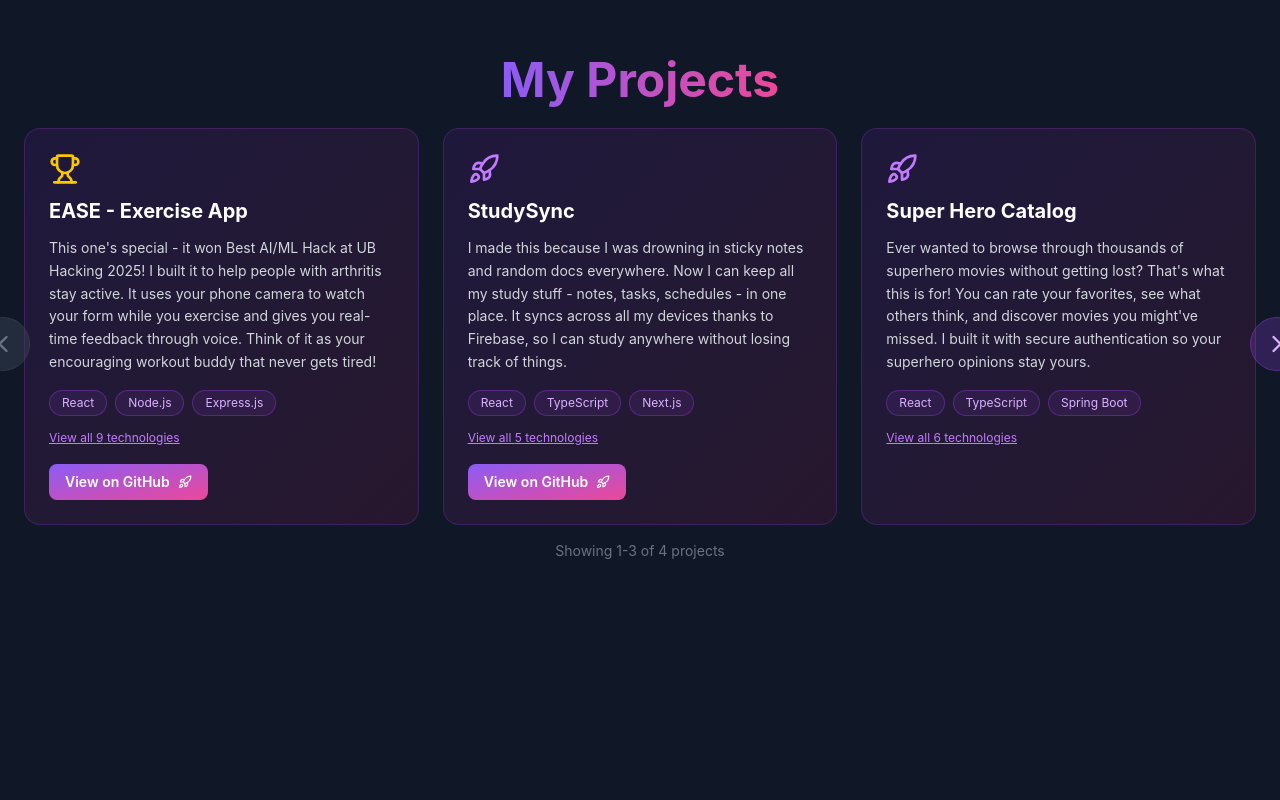
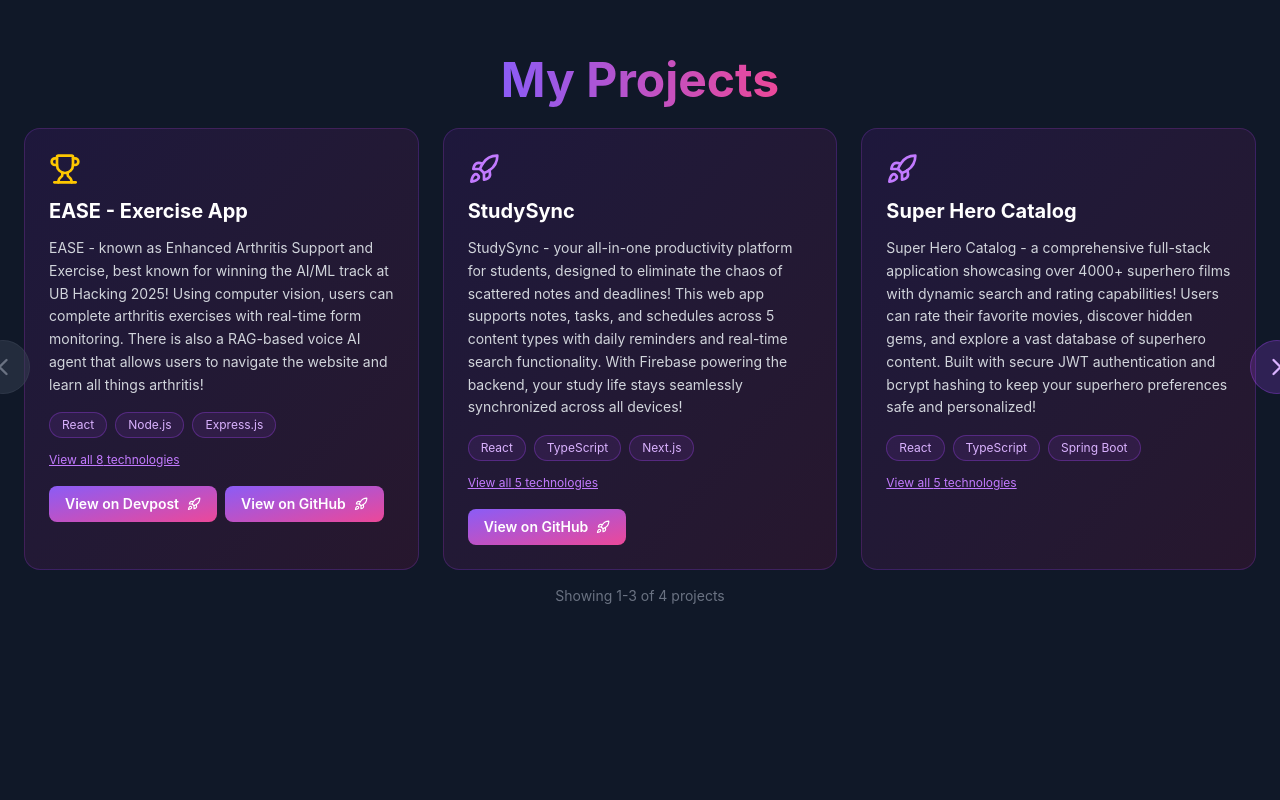
Before and after one commit to tahminaf/Personal-Portfolio, a Next.js app: page / in a window 1280 px wide. Shown: the part 3920-4720 px from the top of the page. Built offline with nearby package versions, Linux system fonts and the light colour scheme.

Commit message:
added carousel

```diff
--- a/package.json
+++ b/package.json
@@ -11,7 +11,7 @@
   },
   "dependencies": {
     "lucide-react": "^0.536.0",
-    "next": "^15.4.5",
+    "next": "^16.1.0",
     "react": "19.1.0",
     "react-dom": "19.1.0"
   },
--- a/src/app/components/sections/projects.tsx
+++ b/src/app/components/sections/projects.tsx
@@ -151,7 +151,24 @@
                   )}
                 </div>
 
-                {project.link !== '#' && (
+                {/* Project Links */}
+                {project.links && project.links.length > 0 ? (
+                  <div className="flex flex-wrap gap-2">
+                    {project.links.map((linkItem) => (
+                      <a
+                        key={linkItem.url}
+                        href={linkItem.url}
+                        target="_blank"
+                        rel="noopener noreferrer"
+                        className="inline-flex items-center space-x-2 text-sm px-4 py-2 gradient-bg rounded-lg font-semibold text-white hover:opacity-90 transition-all duration-300 transform hover:scale-105 focus-outline"
+                      >
+                        <span>{linkItem.label}</span>
+                        <Rocket size={14} />
+                      </a>
+                    ))}
+                  </div>
+                ) : (
+                  project.link !== '#' && (
                     <a
                       href={project.link}
                       target="_blank"
@@ -161,6 +178,7 @@
                       <span>View on GitHub</span>
                       <Rocket size={14} />
                     </a>
+                  )
                 )}
               </div>
             ))}
--- a/src/app/data/portfolioData.ts
+++ b/src/app/data/portfolioData.ts
@@ -3,6 +3,7 @@
     description: string;
     tech: string[];
     link: string;
+    links?: { label: string; url: string }[]; // Optional array for multiple links
   }
 
   export interface ContactLink {
@@ -14,26 +15,30 @@
   export const projects: Project[] = [
     {
       title: "EASE - Exercise App",
-      description: "This one's special - it won Best AI/ML Hack at UB Hacking 2025! I built it to help people with arthritis stay active. It uses your phone camera to watch your form while you exercise and gives you real-time feedback through voice. Think of it as your encouraging workout buddy that never gets tired!",
-      tech: ["React", "Node.js", "Express.js", "Firebase", "MediaPipe", "Gemini AI", "ElevenLabs", "Tailwind CSS", "Framer Motion"],
-      link: "https://github.com/mafruhamanal/ease"
+      description: "EASE - known as Enhanced Arthritis Support and Exercise, best known for winning the AI/ML track at UB Hacking 2025! Using computer vision, users can complete arthritis exercises with real-time form monitoring. There is also a RAG-based voice AI agent that allows users to navigate the website and learn all things arthritis!",
+      tech: ["React", "Node.js", "Express.js", "Firebase", "MediaPipe", "Gemini AI", "ElevenLabs", "Tailwind CSS"],
+      link: "https://devpost.com/software/eas-e",
+      links: [
+        { label: "View on Devpost", url: "https://devpost.com/software/eas-e" },
+        { label: "View on GitHub", url: "https://github.com/mafruhamanal/ease" }
+      ]
     },
     {
       title: "StudySync",
-      description: "I made this because I was drowning in sticky notes and random docs everywhere. Now I can keep all my study stuff - notes, tasks, schedules - in one place. It syncs across all my devices thanks to Firebase, so I can study anywhere without losing track of things.",
+      description: "StudySync - your all-in-one productivity platform for students, designed to eliminate the chaos of scattered notes and deadlines! This web app supports notes, tasks, and schedules across 5 content types with daily reminders and real-time search functionality. With Firebase powering the backend, your study life stays seamlessly synchronized across all devices!",
       tech: ["React", "TypeScript", "Next.js", "Firebase", "Tailwind CSS"],
       link: "https://github.com/tahminaf/StudySync"
     },
     {
       title: "Super Hero Catalog",
-      description: "Ever wanted to browse through thousands of superhero movies without getting lost? That's what this is for! You can rate your favorites, see what others think, and discover movies you might've missed. I built it with secure authentication so your superhero opinions stay yours.",
-      tech: ["React", "TypeScript", "Spring Boot", "Java", "PostgreSQL", "JWT"],
+      description: "Super Hero Catalog - a comprehensive full-stack application showcasing over 4000+ superhero films with dynamic search and rating capabilities! Users can rate their favorite movies, discover hidden gems, and explore a vast database of superhero content. Built with secure JWT authentication and bcrypt hashing to keep your superhero preferences safe and personalized!",
+      tech: ["React", "TypeScript", "Spring Boot", "Java", "PostgreSQL"],
       link: "#"
     },
     {
       title: "Personal Portfolio",
-      description: "You're looking at it right now! I wanted a clean, modern space to show what I've been working on. It's got smooth animations, dark mode (because who doesn't love dark mode?), and it's fully responsive. Built it from scratch and deployed on Vercel.",
-      tech: ["React", "Next.js", "Tailwind CSS", "TypeScript", "Framer Motion"],
+      description: "Personal Portfolio - the website you're exploring right now, built from scratch to showcase my projects and skills! Features smooth animations, full dark mode support, and a completely responsive design that looks great on any device. Deployed on Vercel with Next.js and Tailwind CSS for optimal performance and modern aesthetics!",
+      tech: ["React", "Next.js", "Tailwind CSS"],
       link: "https://github.com/tahminaf/Personal-Portfolio"
     }
   ];
--- a/tsconfig.json
+++ b/tsconfig.json
@@ -16,7 +16,7 @@
     "moduleResolution": "bundler",
     "resolveJsonModule": true,
     "isolatedModules": true,
-    "jsx": "preserve",
+    "jsx": "react-jsx",
     "incremental": true,
     "plugins": [
       {
@@ -34,7 +34,8 @@
     "**/*.tsx",
     "custom.d.ts",
     "next-env.d.ts",
-    ".next/types/**/*.ts"
+    ".next/types/**/*.ts",
+    ".next/dev/types/**/*.ts"
   ],
   "exclude": [
     "node_modules"
```
Also changed, not shown: 1 other file (tests, documents, lock files or other folders). Lines whose indentation alone changed are shown as unchanged.
